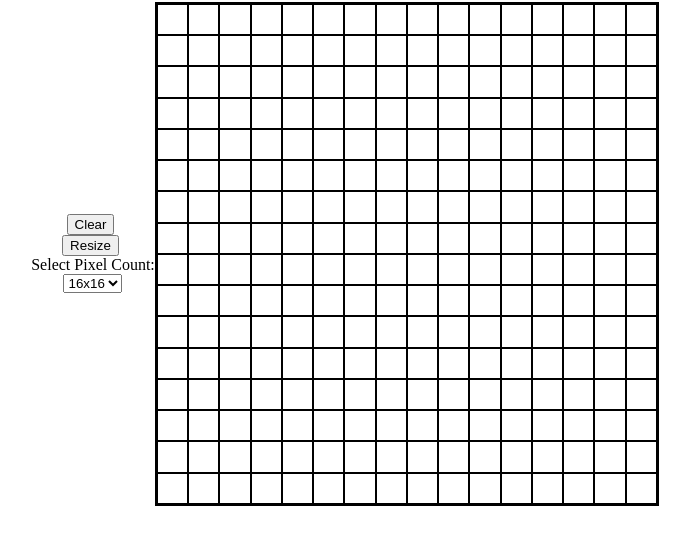
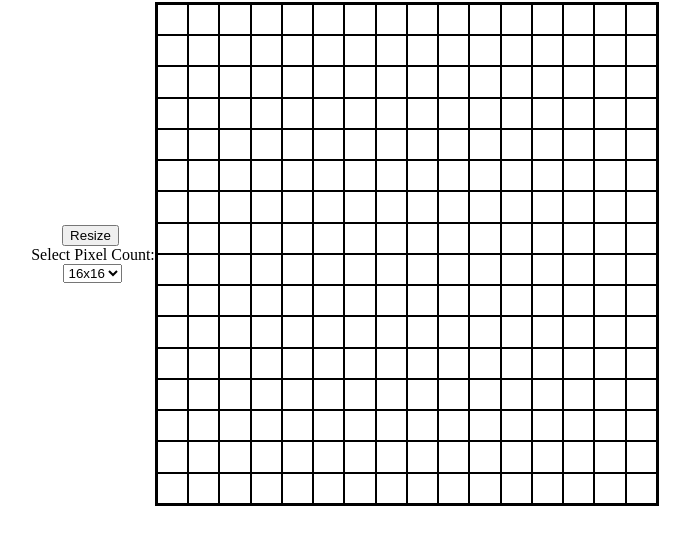
Before and after one commit to bryanreiter/odin-etch-a-sketch, a plain HTML site: page index.html in a window 1280 px wide. Shown: the part 88-632 px from the top of the page, without its empty margins (300-990 px from the left). Drawn offline with Linux system fonts and the light colour scheme.

Commit message:
Removed clear button as not in project scope

```diff
--- a/index.html
+++ b/index.html
@@ -12,7 +12,6 @@
         <h1>Etch-A-Sketch</h1>
         <div id="container">
             <div id="controls">
-                <button id="clear">Clear</button>
                 <button id="resize">Resize</button>
                 <label for="pixel-count-dropdown">Select Pixel Count:</label>
                 <select id="pixel-count-dropdown">
```
